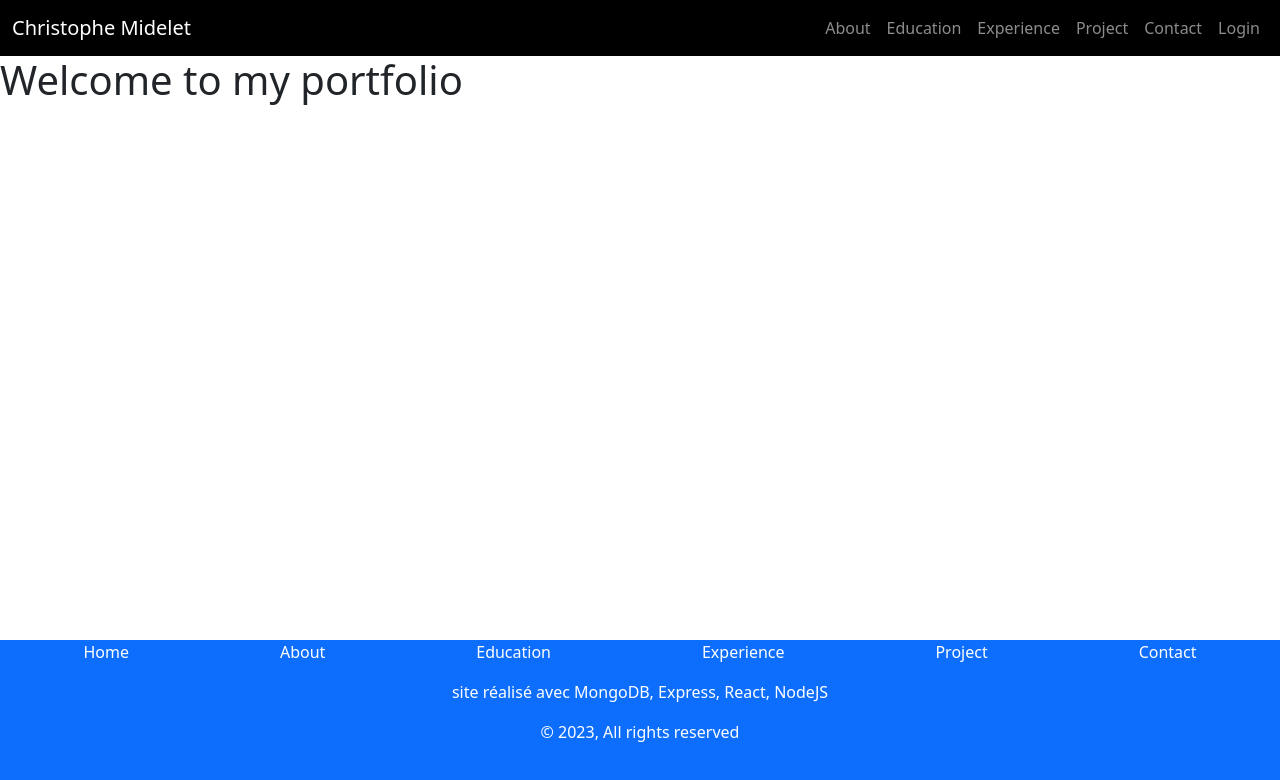
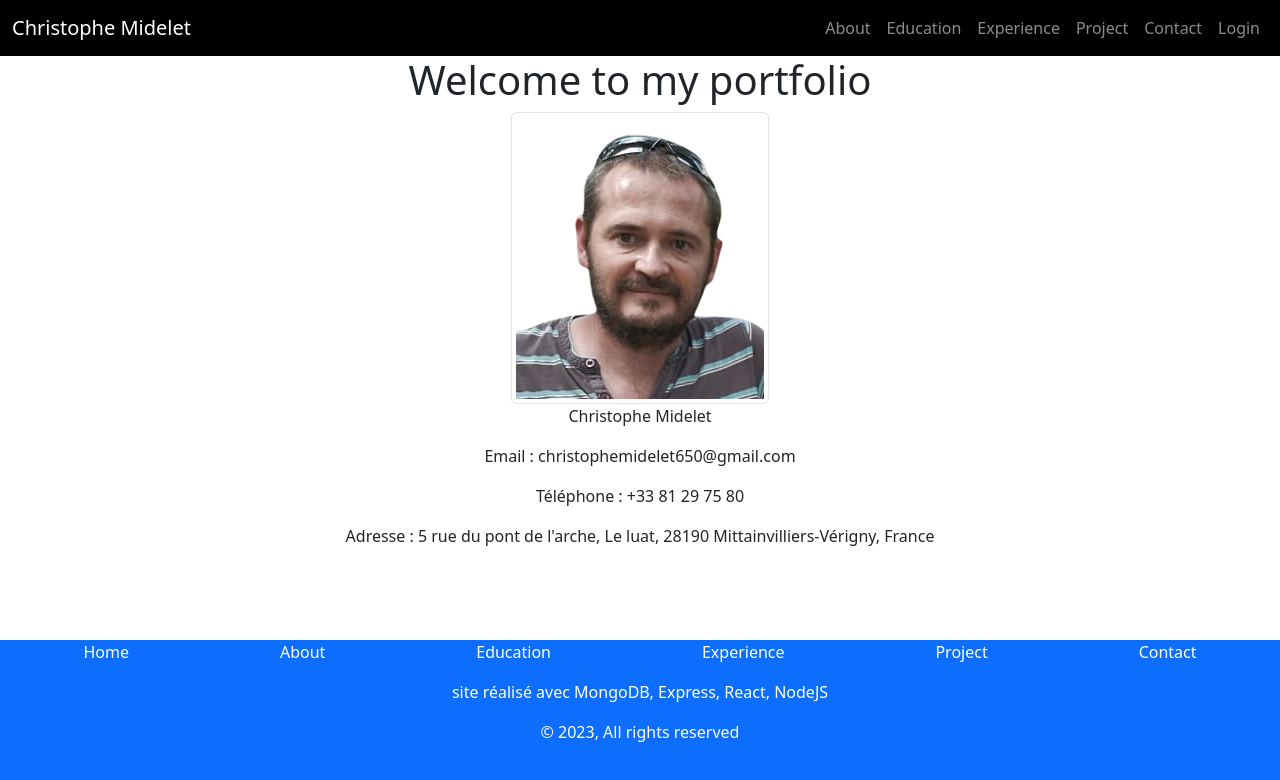
Before and after one commit to bdf007/portfolioTest, a React (Create React App) app in the folder client/: page / in a window 1280 px wide. Shown: the top 780 px of the page. Built offline with nearby package versions, Linux system fonts and the light colour scheme; no server answers.

Commit message:
add profil in home

```diff
--- a/client/src/App.css
+++ b/client/src/App.css
@@ -9,7 +9,6 @@
   box-sizing: border-box;
 }
 
-/*.App-logo{height:40vminpointer-events:none}@media(prefers-reduced-motion:no-preference){.App-logo{animation:App-logo-spininfinite20slinear}}.App-header{background-color:#282c34min-height:100vhdisplay:flexflex-direction:columnalign-items:centerjustify-content:centerfont-size:calc(10px+2vmin)color:white}.App-link{color:#61dafb}@keyframesApp-logo-spin{from{transform:rotate(0deg)}to{transform:rotate(360deg)}}*/
 body {
   position: relative;
 }
@@ -30,4 +29,7 @@ main {
   margin-right: 0;
   padding-left: 0;
   overflow: hidden;
+  align-items: center;
+  justify-content: center;
+  text-align: center;
 }
--- a/client/src/pages/Home.jsx
+++ b/client/src/pages/Home.jsx
@@ -1,5 +1,6 @@
 import React, { useContext } from "react";
 import { UserContext } from "../context/UserContext";
+import profil from "../assets/profil.png";
 
 const Home = () => {
   const { user } = useContext(UserContext);
@@ -11,7 +12,17 @@ const Home = () => {
             <h1>{user && <span>{user}'s</span>} Home</h1>
           </div>
         ) : (
-          <h1>Welcome to my portfolio</h1>
+          <div className="text-center">
+            <h1>Welcome to my portfolio</h1>
+            <img src={profil} alt="profil" className="img-thumbnail" />
+            <p>Christophe Midelet</p>
+            <p>Email : christophemidelet650@gmail.com</p>
+            <p>Téléphone : +33 81 29 75 80</p>
+            <p>
+              Adresse : 5 rue du pont de l'arche, Le luat, 28190
+              Mittainvilliers-Vérigny, France
+            </p>
+          </div>
         )}
       </div>
     </>
```
Also changed, not shown: client/src/assets/profil.png (added).
